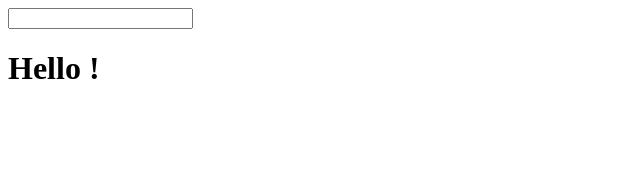
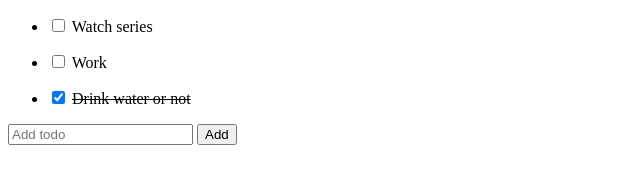
Before and after one commit to nova974/angular-etna, a website: page index.html in a window 1280 px wide. Shown: the whole page, without its empty margins (0-640 px from the left). Drawn offline with nearby package versions, Linux system fonts and the light colour scheme.

Commit message:
[+] add basic todo app

```diff
--- /dev/null
+++ b/app.js
@@ -0,0 +1,16 @@
+var app = angular.module("todoApp", []);
+
+app.controller("todoCtrl", function($scope) {
+    $scope.todos = [
+        { title: "Watch series", done: false },
+        { title: "Work", done: false },
+        { title: "Drink water or not", done: true}
+    ];
+
+    $scope.todoTitle = "";
+
+    $scope.addTodo = function() {
+        $scope.todos.push({ title: $scope.todoTitle, done: false });
+        $scope.todoTitle = "";
+    }
+})
--- a/index.html
+++ b/index.html
@@ -1,11 +1,29 @@
 <!doctype html>
-<html ng-app>
+<html ng-app="todoApp">
     <head>
         <title>Angularjs step 0</title>
+        <style>
+            .todo-true { text-decoration: line-through }
+        </style>
     </head>
     <body>
-        <input type="text" ng-model="inputBinding">
-        <h1>Hello {{ inputBinding }} !</h1>
+        <div ng-controller="todoCtrl">
+            <div class="list">
+                <ul ng-repeat="todo in todos">
+                    <li>
+                        <label class="checkbox">
+                            <input type="checkbox" ng-model="todo.done">
+                            <span class="todo-{{ todo.done }}">{{ todo.title }}</span>
+                        </label>
+                    </li>
+                </ul>
+            </div>
+            <form ng-submit="addTodo()">
+                <input type="text" placeholder="Add todo" ng-model="todoTitle">
+                <button type="submit">Add</button>
+            </form>
+        </div>
         <script src="node_modules/angular/angular.min.js"></script>
+        <script src="app.js"></script>
     </body>
 </html>
```
